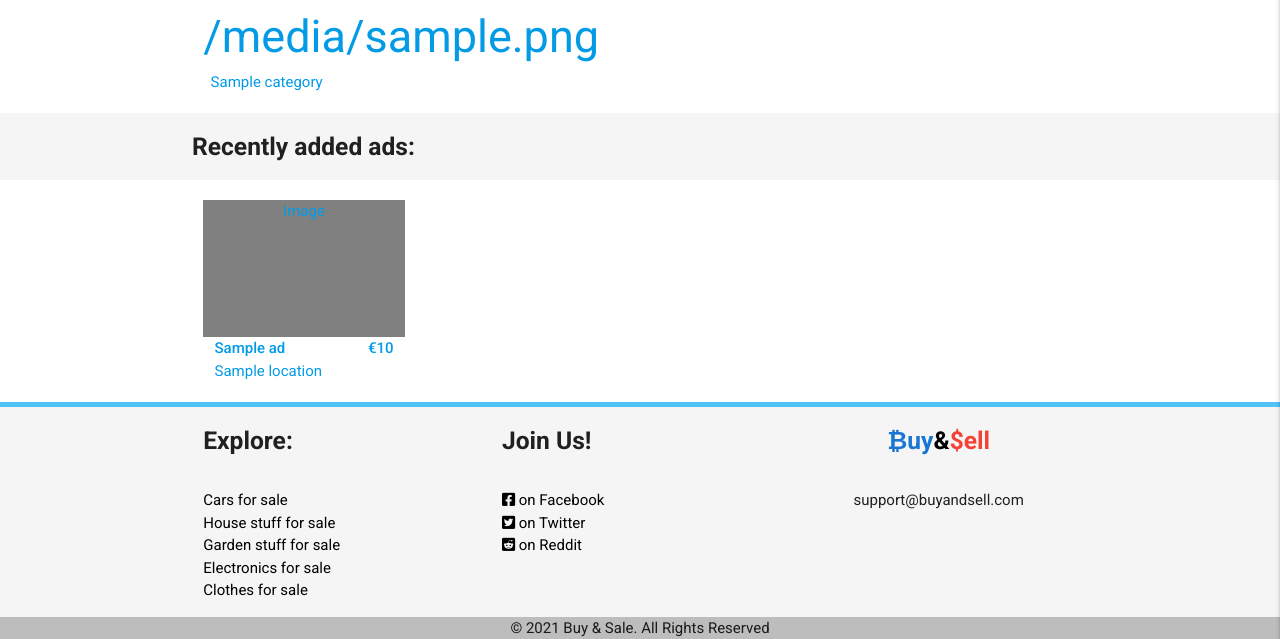
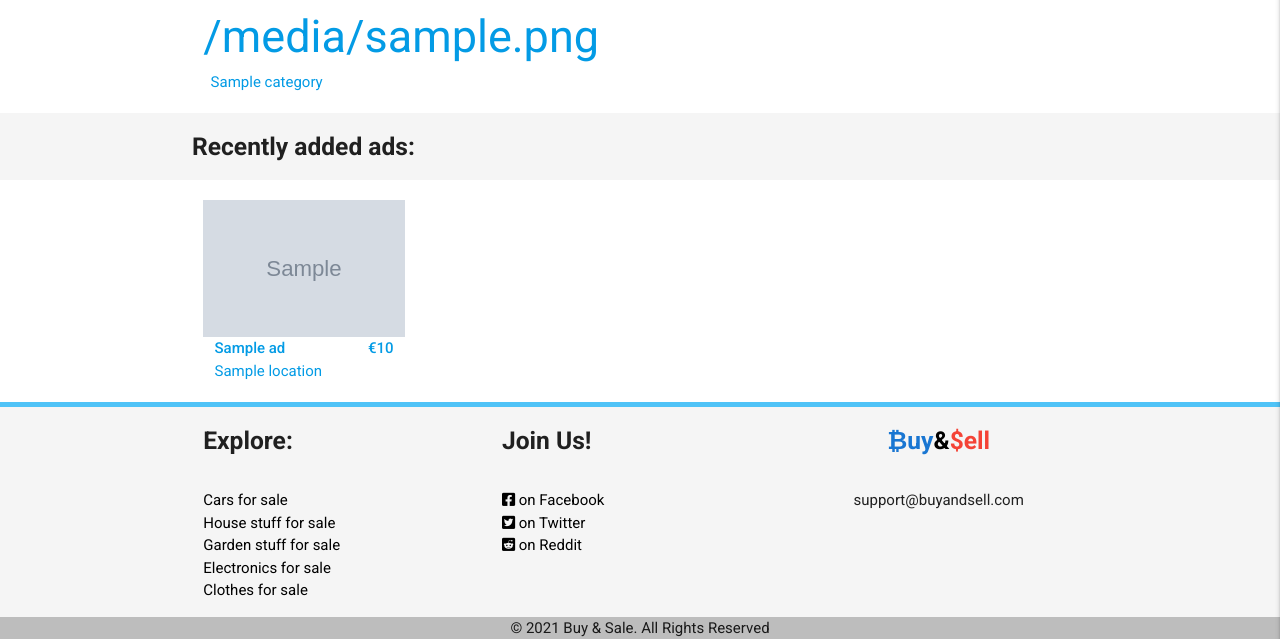
Before and after one commit to zokam1411/milestone-project-3, a Flask app: page / in a window 1280 px wide. Shown: the part 168-807 px from the top of the page. Run offline with Flask 2, Linux system fonts and the light colour scheme; grey boxes marked "Sample" are stand-in pictures; a database or web service that is not in the repository returns one stand-in record (values such as "Sample title"); some libraries are stand-ins or nearby versions.

Commit message:
Set image for ad in add_ad view

```diff
--- a/app.py
+++ b/app.py
@@ -115,7 +115,7 @@ def add_ad():
 
         if 'item_image' in request.files:
             item_image = request.files['item_image']
-            if item_image != "":
+            if item_image.filename != '':
                 mongo.save_file(item_image.filename, item_image)
 
         ad = {
@@ -168,8 +168,9 @@ def edit_ad(ad_id):
 
         if 'item_image' in request.files:
             item_image = request.files['item_image']
-            if item_image != "":
+            if item_image.filename != '':
                 mongo.save_file(item_image.filename, item_image)
+
         update = {
             'category': request.form.get('category'),
             'title': request.form.get('title'),
@@ -178,6 +179,7 @@ def edit_ad(ad_id):
             'price': request.form.get('price'),
             'location': request.form.get('location'),
             'phone': request.form.get('phone'),
+
             'urgent': urgent,
             'paypal': paypal,
             'bitcoin': bitcoin,
--- a/static/css/style.css
+++ b/static/css/style.css
@@ -65,6 +65,11 @@ footer .row {
     background: grey;
     width: 100%;
 }
+.img-holder img {
+object-fit: cover;
+height: 137px;
+width: 100%;
+}
 
 .list-inline {
   padding-left: 0;
@@ -88,8 +93,9 @@ footer .row {
 }
 
 /* view_ad.html */
-img {
-    width: 100%;
+.view-img {
+    width: 320px;
+    height: 320px;
 }
 
 .m-bottom {
--- a/templates/ads.html
+++ b/templates/ads.html
@@ -55,7 +55,7 @@
             <div class="grey lighten-4">
                 <a href="{{ url_for('view_ad', ad_id=ad._id) }}">
                     <div class="img-holder center-align">
-                        Image
+                        <img src="{{url_for('img_uploads', filename=ad['item_image'])}}" alt="item_image">
                     </div>
                     <div class="col s7 m8 truncate"><strong>{{ ad.title }}</strong></div>
                     <div class="col s5 m4 right-align"><strong>€{{ ad.price }}</strong></div>
--- a/templates/view_ad.html
+++ b/templates/view_ad.html
@@ -21,7 +21,7 @@
     </div>
     <div class="row m-bottom">
         <div class="col s12 m6">
-            <img class="materialboxed" src="{{url_for('img_uploads', filename=ad['item_image'])}}" alt="item_image">
+            <img class="materialboxed view-img" src="{{url_for('img_uploads', filename=ad['item_image'])}}" alt="item_image">
         </div>
         <div class="col s12 m6">
             {% if session.user == ad.created_by %}
```
